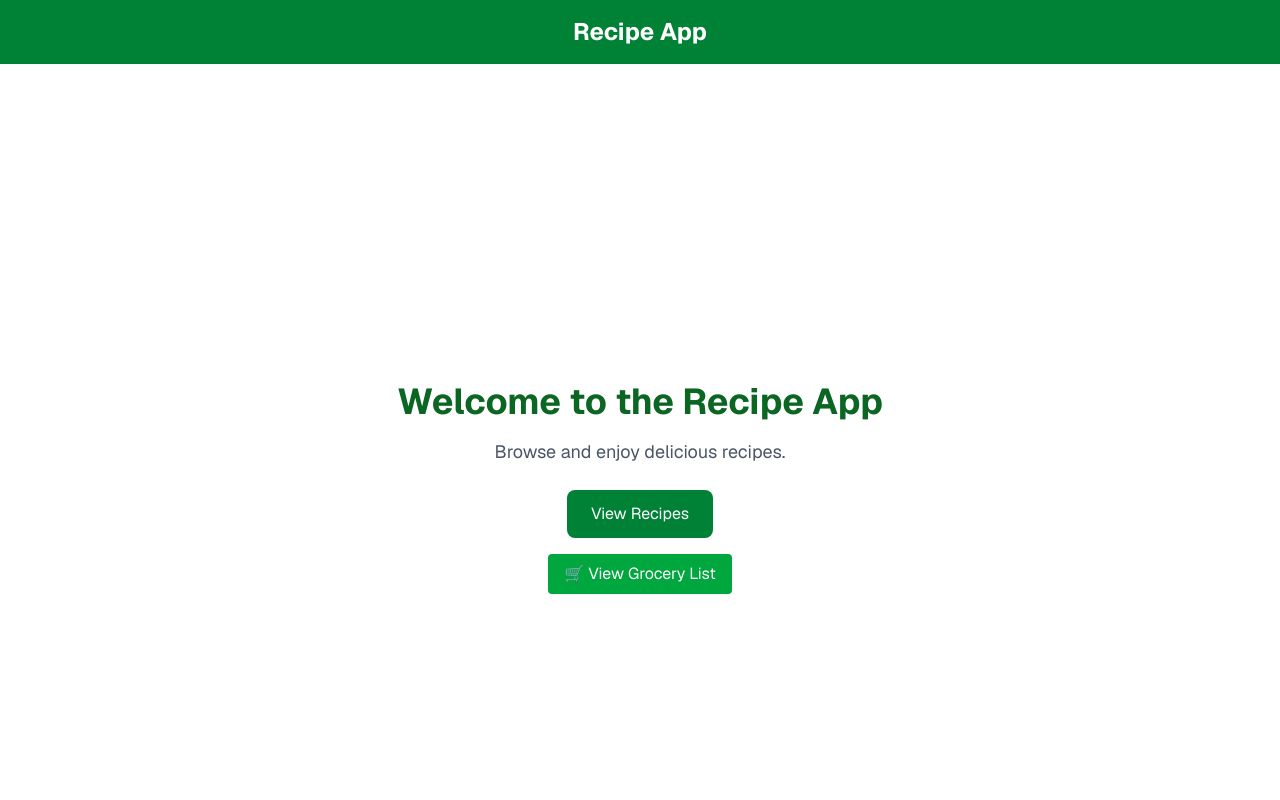
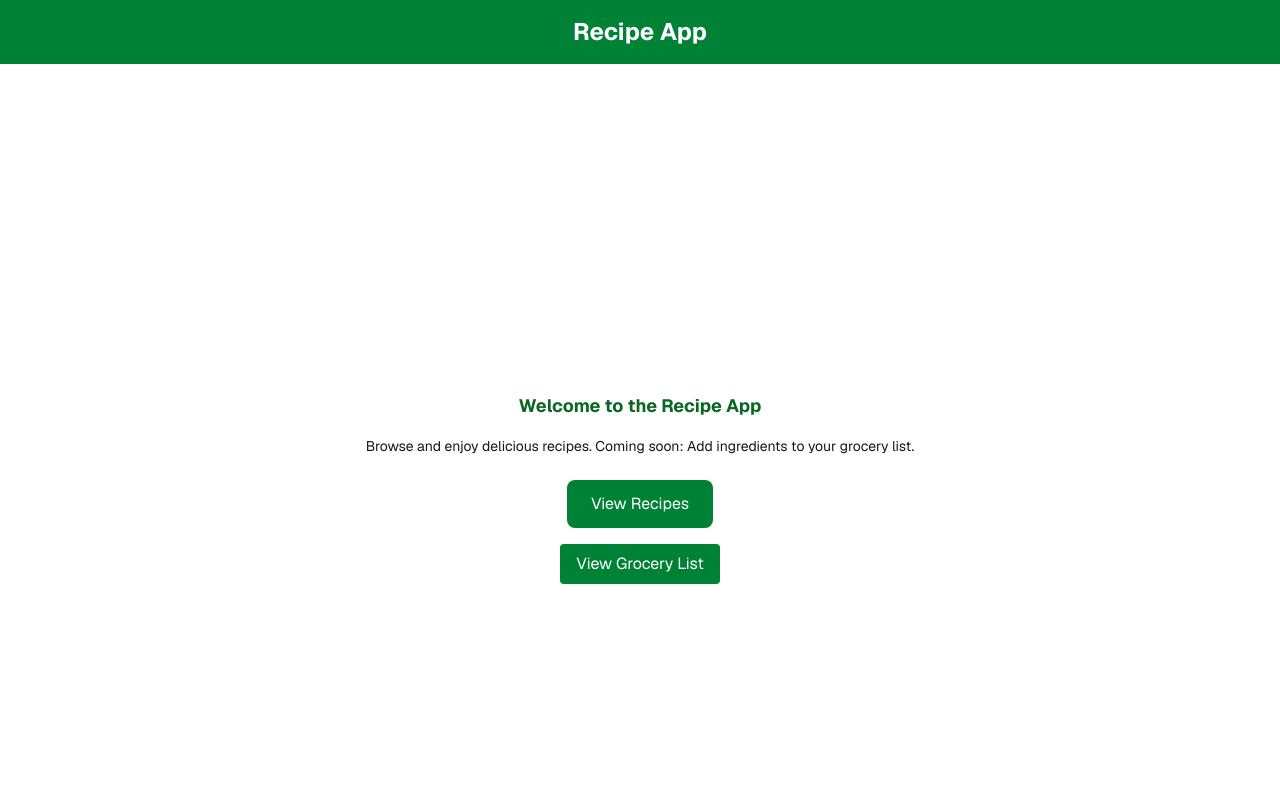
Before and after one commit to wmduggan41/recipe-app, a Next.js app: page / in a window 1280 px wide. Shown: the top 800 px of the page. Built offline with nearby package versions, Linux system fonts and the light colour scheme.

Commit message:
view grocery list option coming soon. fixed fonts and add content.

```diff
--- a/src/app/page.tsx
+++ b/src/app/page.tsx
@@ -8,14 +8,14 @@ export const dynamic = "force-dynamic";
 export default function Home() {
   return (
     <div className="flex flex-col items-center justify-center min-h-screen">
-      <h1 className="text-4xl font-bold">Welcome to the Recipe App</h1>
-      <p className="text-lg mt-4 text-gray-600">Browse and enjoy delicious recipes.</p>
-      <Link href="/recipes" className="mt-6 px-6 py-3 bg-green-700 text-white rounded-lg hover:bg-green-800">
+      <h1 className="text-lg font-bold">Welcome to the Recipe App</h1>
+      <p className="text-sm mt-4 text-normal">Browse and enjoy delicious recipes. Coming soon: Add ingredients to your grocery list.</p>
+      <Link href="/recipes" className="mt-6 px-6 py-3 bg-green-700 text-white rounded-lg hover:bg-green-500">
         View Recipes
       </Link>
       <Link href="/grocery-list">
-        <button className="mt-4 px-4 py-2 bg-green-600 text-white rounded hover:bg-green-700">
-          🛒 View Grocery List
+        <button className="mt-4 px-4 py-2 bg-green-700 text-white rounded hover:bg-green-500">
+          View Grocery List
         </button>
       </Link>
     </div>
```
